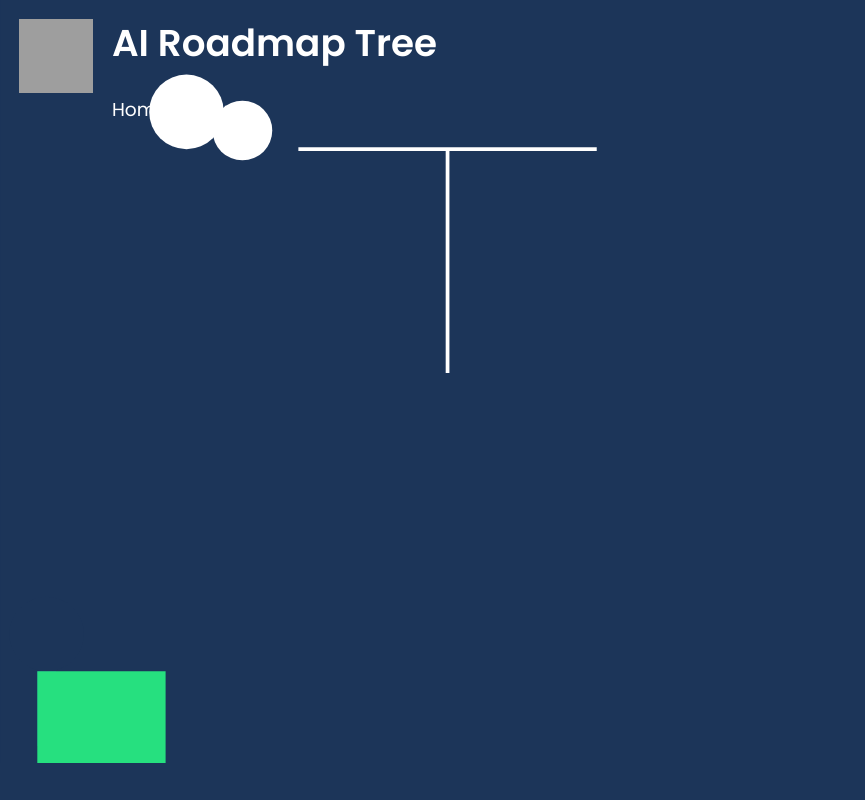
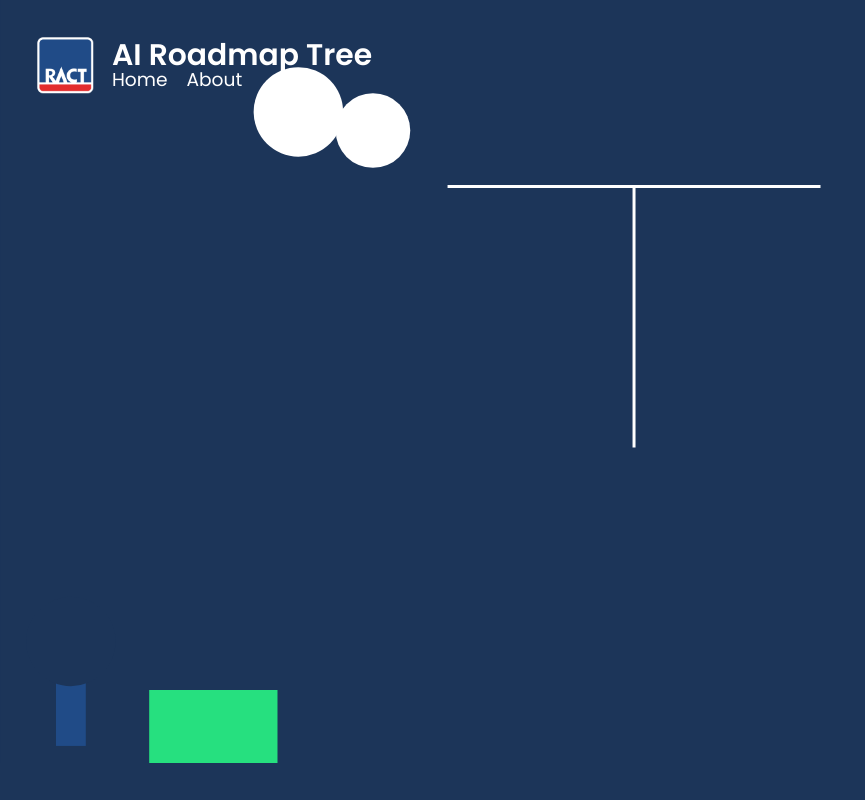
Before and after one commit to CasperGrey/roadmap-tree, a React (Create React App) app: page / in a window 1280 px wide. Shown: the top 800 px of the page, without its empty margins (0-865 px from the left). Built offline with nearby package versions, Linux system fonts and the light colour scheme; grey boxes are pictures that could not be loaded.

Commit message:
starting to hate typescript

```diff
--- a/src/components/header/PageHeader.tsx
+++ b/src/components/header/PageHeader.tsx
@@ -13,52 +13,62 @@ export default function PageHeader() {
             <rect width="3432" height="2047" fill="#1C3559" />
 
             {/* Header */}
-            <g>
+            <g transform="translate(100, 100)">
                 <image
-                    xlinkHref="/assets/logo.svg" // Correct path for logo
-                    x="50"
-                    y="50"
-                    width="200"
-                    height="200"
+                    xlinkHref="/assets/logo.png"
+                    x="0"
+                    y="0"
+                    width="150"
+                    height="150"
                 />
                 <text
-                    x="300"
-                    y="150"
+                    x="200"
+                    y="75"
                     fill="#ffffff"
                     fontFamily="Poppins, sans-serif"
-                    fontSize="100"
+                    fontSize="80"
                     fontWeight="bold"
                 >
                     AI Roadmap Tree
                 </text>
+                <g transform="translate(200, 130)">
                     <text
-                    x="300"
-                    y="250"
+                        x="0"
+                        y="0"
                         fill="#ffffff"
                         fontFamily="Poppins, sans-serif"
                         fontSize="50"
                     >
-                    <tspan x="300" dy="1.2em">Home</tspan>
-                    <tspan x="500" dy="0">About</tspan>
+                        Home
                     </text>
+                    <text
+                        x="200"
+                        y="0"
+                        fill="#ffffff"
+                        fontFamily="Poppins, sans-serif"
+                        fontSize="50"
+                    >
+                        About
+                    </text>
+                </g>
             </g>
 
             {/* Clouds */}
             <g className="animate-cloud-drift">
-                <circle cx="500" cy="300" r="100" fill="#ffffff" />
-                <circle cx="650" cy="350" r="80" fill="#ffffff" />
+                <circle cx="800" cy="300" r="120" fill="#ffffff" />
+                <circle cx="1000" cy="350" r="100" fill="#ffffff" />
             </g>
 
             {/* Trees */}
             <g>
-                <rect x="100" y="1800" width="50" height="200" fill="#204B87" />
-                <circle cx="125" cy="1700" r="100" fill="#1C3559" />
+                <rect x="150" y="1800" width="80" height="200" fill="#204B87" />
+                <circle cx="190" cy="1720" r="120" fill="#1C3559" />
             </g>
 
             {/* Circuit Lines */}
             <g>
-                <line x1="800" y1="400" x2="1600" y2="400" stroke="#ffffff" strokeWidth="10" />
-                <line x1="1200" y1="400" x2="1200" y2="1000" stroke="#ffffff" strokeWidth="10" />
+                <line x1="1200" y1="500" x2="2200" y2="500" stroke="#ffffff" strokeWidth="8" />
+                <line x1="1700" y1="500" x2="1700" y2="1200" stroke="#ffffff" strokeWidth="8" />
             </g>
 
             {/* Car */}
@@ -66,7 +76,7 @@ export default function PageHeader() {
                 <path
                     d="M0,172v-172h172v172z"
                     fill="#26e07f"
-                    transform="translate(100, 1800) scale(2)"
+                    transform="translate(400, 1850) scale(2)"
                 />
             </g>
         </svg>
```
Also changed, not shown: public/assets/logo.png (renamed from public/Images/ract-logo.png). Lines whose indentation alone changed are shown as unchanged.
